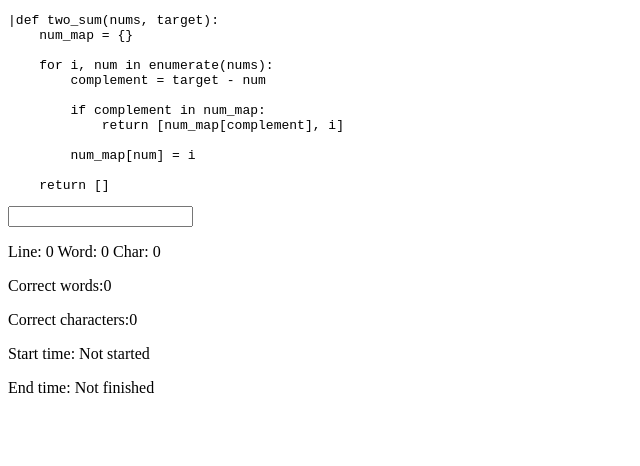
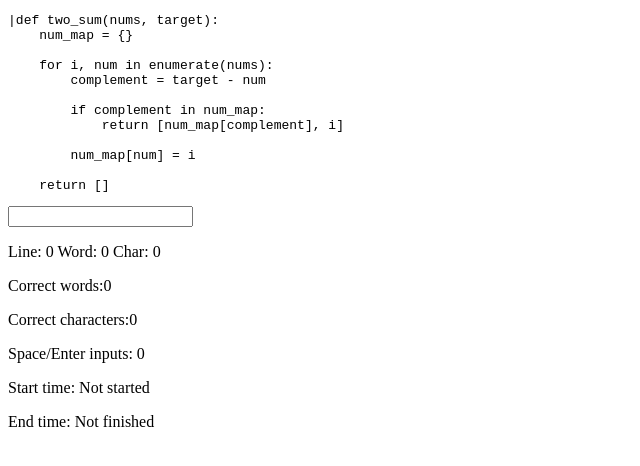
Before and after one commit to PaisWillie/MonkeyCode, a React (Vite) app: page / in a window 1280 px wide. Shown: the top 466 px of the page, without its empty margins (0-640 px from the left). Built offline with nearby package versions, Linux system fonts and the light colour scheme.

Commit message:
feat: count num spaces or enter char inputted

```diff
--- a/src/components/App.tsx
+++ b/src/components/App.tsx
@@ -37,6 +37,8 @@ function App() {
   const [currLine, setCurrLine] = useState<number>(0)
   const [currWord, setCurrWord] = useState<number>(0)
   const [currChar, setCurrChar] = useState<number>(0)
+
+  const [numSpaceEnterInputs, setNumSpaceEnterInputs] = useState<number>(0)
 
   const [input, setInput] = useState<InputEntry[]>([])
 
@@ -84,6 +86,7 @@ function App() {
         .split(' ')
         .findIndex((word) => word.trim() !== '')
       setCurrWord(firstNonBlankWordIndex !== -1 ? firstNonBlankWordIndex : 0)
+      setNumSpaceEnterInputs((prev) => prev + 1)
     }
   }
 
@@ -95,6 +98,7 @@ function App() {
     // Move to next word
     setCurrWord((prev) => prev + 1)
     setCurrChar(0)
+    setNumSpaceEnterInputs((prev) => prev + 1)
   }
 
   const handleBackspaceKey = (wordsInLine: string[]) => {
@@ -109,6 +113,7 @@ function App() {
           entry.lineIndex === currLine && entry.wordIndex === currWord - 1
       )
       setCurrChar(previousWordEntry ? previousWordEntry.typedChars.length : 0)
+      setNumSpaceEnterInputs((prev) => prev - 1)
     } else {
       // Move to previous character
       setCurrChar((prev) => (prev ? prev - 1 : 0))
@@ -327,6 +332,7 @@ function App() {
               )
             }, 0)}
         </p>
+        <p>Space/Enter inputs: {numSpaceEnterInputs}</p>
         <p>
           Start time:{' '}
           {startTime ? new Date(startTime).toLocaleTimeString() : 'Not started'}
```
